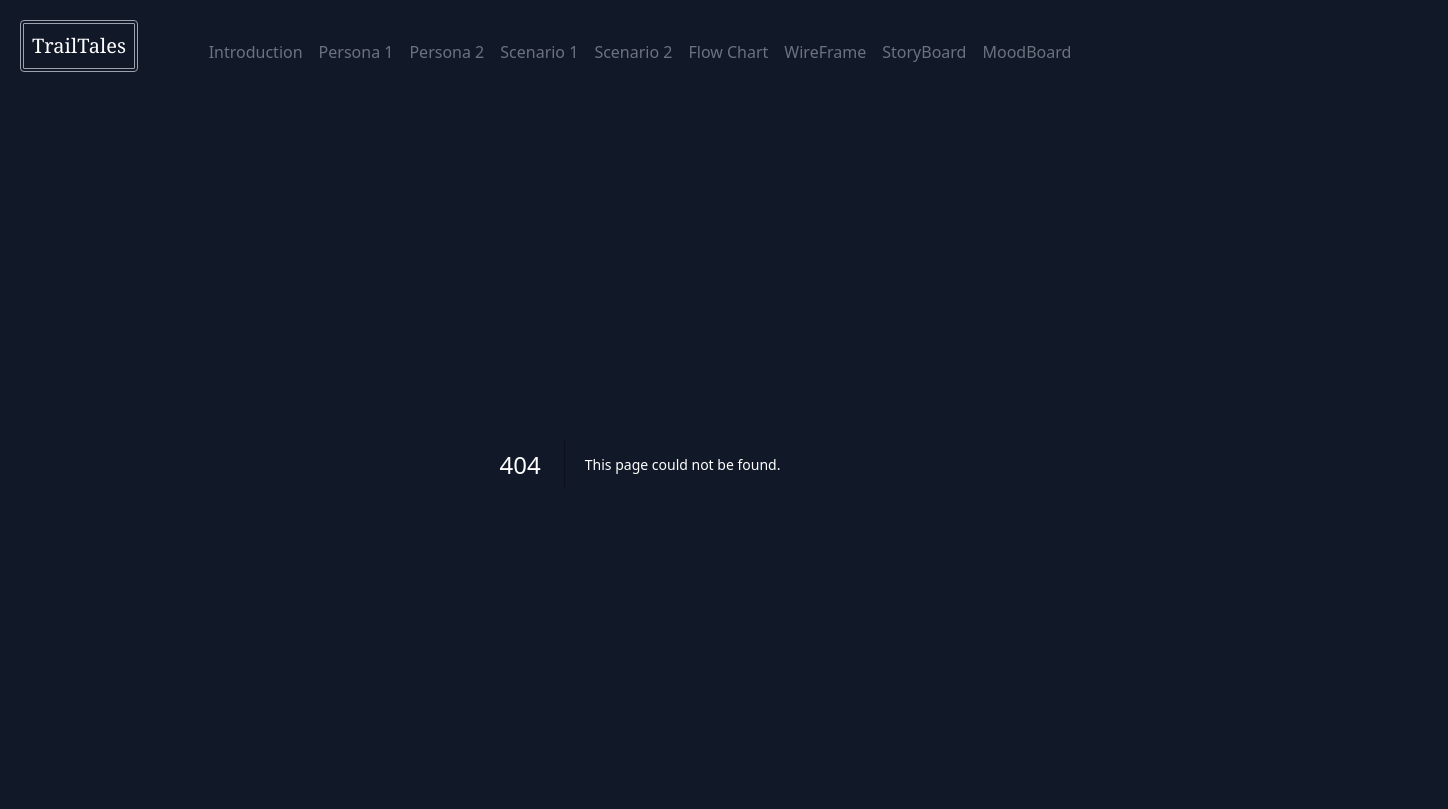
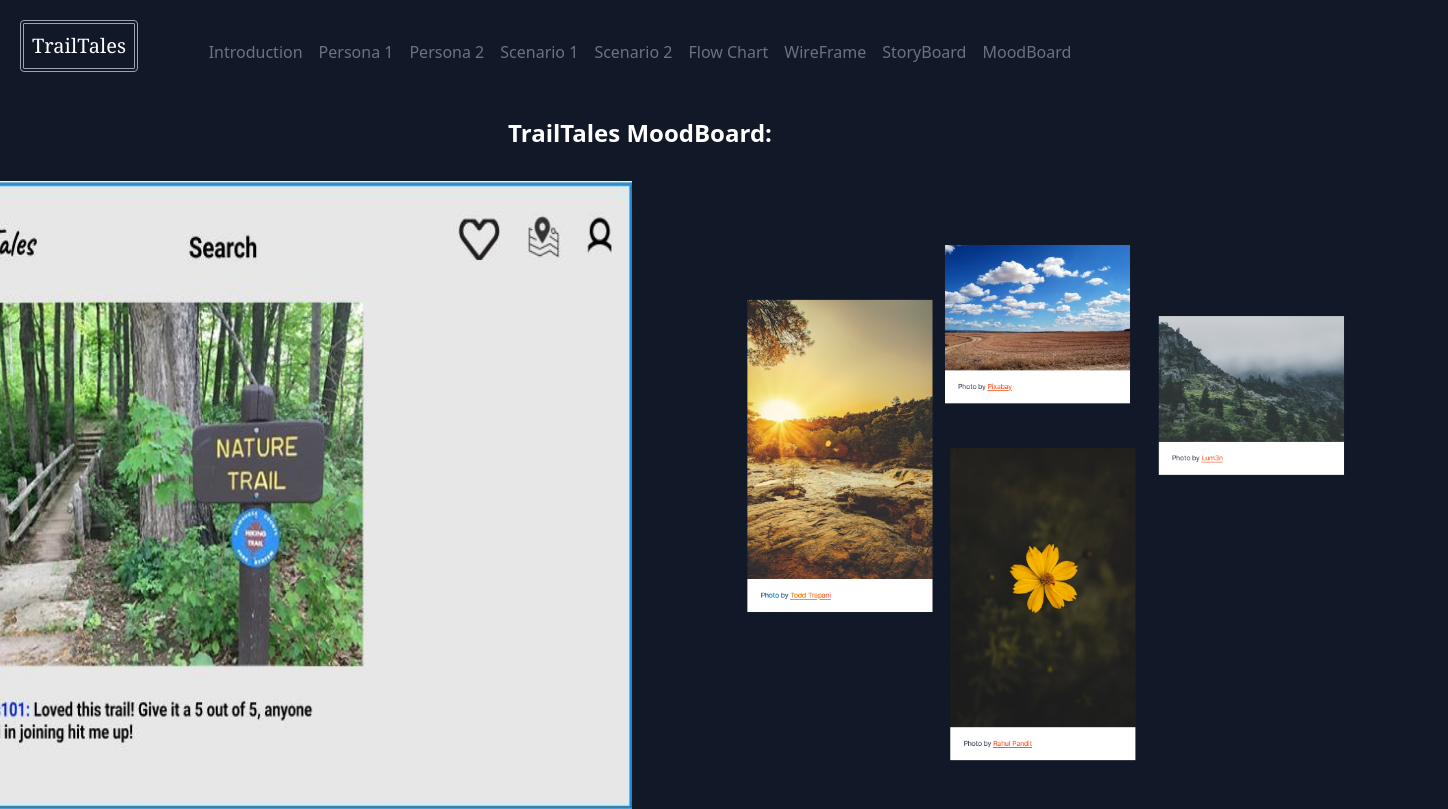
Before and after one commit to JoseMaurette1/CAP4104, a Next.js app: page /MoodBoard in a window 1280 px wide. Before the commit this address had no page. Shown: the top 809 px of the page, 1448 px wide, since content can reach past the window. Built offline with nearby package versions, Linux system fonts and the light colour scheme.

Commit message:
Finished MoodBoard

```diff
--- /dev/null
+++ b/src/app/MoodBoard/page.tsx
@@ -0,0 +1,22 @@
+import React from "react";
+import Image from "next/image";
+import MoodBoard from "@/app/assets/MoodBoard.jpg";
+import Mood2 from "@/app/assets/Mood2.png";
+
+const page = () => {
+  return (
+    <>
+      <div className="flex flex-col items-center justify-center min-h-screen">
+        <h1 className="pb-8  font-bold text-white text-2xl">
+          TrailTales MoodBoard:
+        </h1>
+        <div className="flex flex-row space-x-4 justify-center">
+          <Image src={MoodBoard} alt="pic" width={800} height={200} />
+          <Image src={Mood2} alt="pic" width={800} height={300} />
+        </div>
+      </div>
+    </>
+  );
+};
+
+export default page;
```
